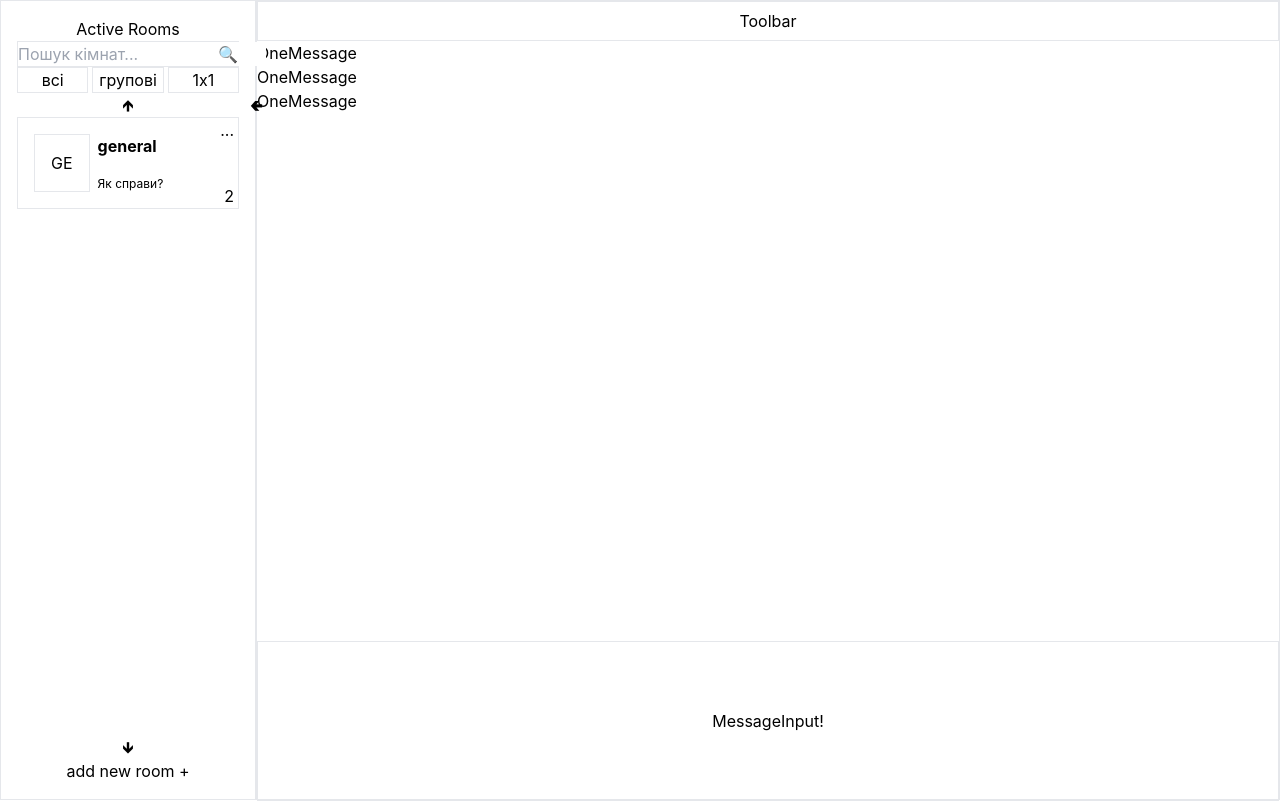
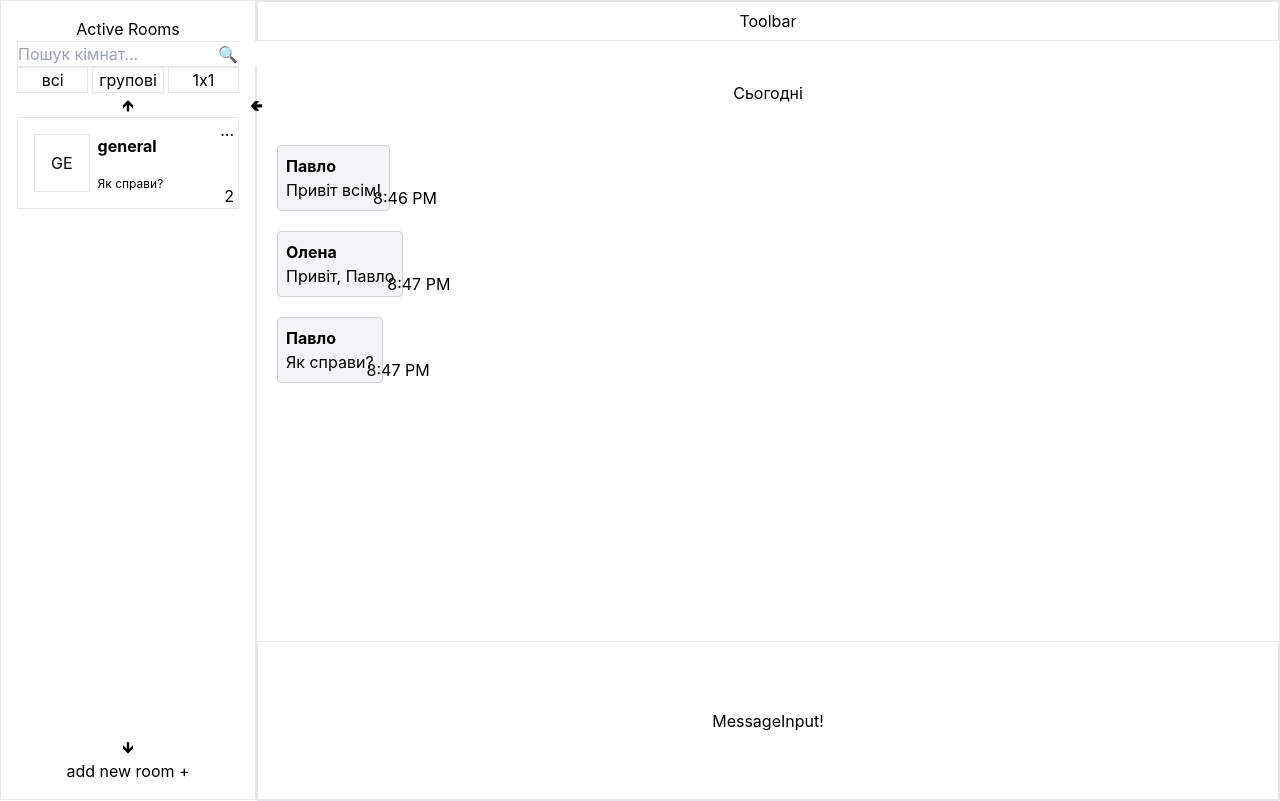
Before and after one commit to teiatan/chat_project, a React (Create React App) app: page / in a window 1280 px wide. Built offline with nearby package versions, Linux system fonts and the light colour scheme.

Commit message:
add layout messageList

```diff
--- a/src/components/MessagesList/MessagesList.jsx
+++ b/src/components/MessagesList/MessagesList.jsx
@@ -1,13 +1,12 @@
+import { memo } from "react";
 import { messagesArray } from "samples/messagesArray";
 import { OneMessage } from "./OneMessage";
 
-export function MessagesList() {
-    const messagesSampleArray = messagesArray;
-    return(
-    <div className="">
-        {messagesSampleArray.map(message => {
-            const {id, owner, content, createdAt} = message;
-            return(
+export const MessagesList = memo(() => {
+    const renderMessage = () => (
+        messagesArray.map(message => {
+            const { id, owner, content, createdAt } = message;
+            return (
                 <OneMessage
                     key={id}
                     id={id}
@@ -16,8 +15,16 @@ export function MessagesList() {
                     ownerName={owner.userName}
                     createdAt={createdAt}
                 />
-            )
-        })}
-    </div>
+            );
+        })
     );
-}
+
+    return (
+        <div>
+            <p className="my-10 text-center">Сьогодні</p>
+            <ul className="space-y-5 ml-5">
+                {renderMessage()}
+            </ul>
+        </div>
+    );
+});
--- a/src/components/MessagesList/OneMessage.jsx
+++ b/src/components/MessagesList/OneMessage.jsx
@@ -1,6 +1,13 @@
-export function OneMessage({id, content, ownerId, ownerName, createdAt}) {
+import { memo } from "react";
+
+export const OneMessage = memo(({ content, ownerName, createdAt }) => {
+    const time = new Date(createdAt).toLocaleTimeString([], { timeStyle: 'short' });
 
     return (
-        <div>OneMessage</div>
+        <li className="border border-gray-300 rounded bg-gray-100 p-2 block w-max relative">
+            <span className="font-bold"> {ownerName} </span>
+            <p> {content} </p>
+            <span className="absolute bottom-0 right-0 right-[-3rem]"> {time} </span>
+        </li>
     );
-}
+})
```
